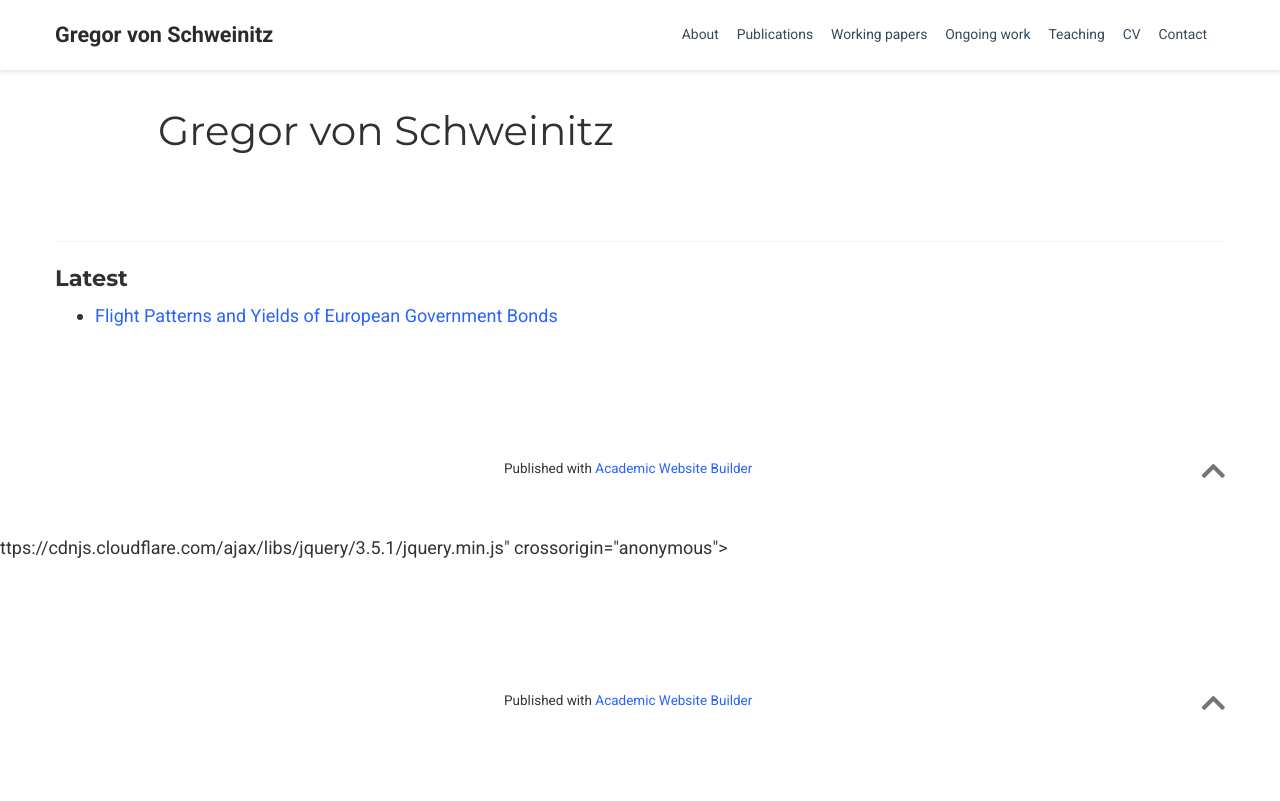
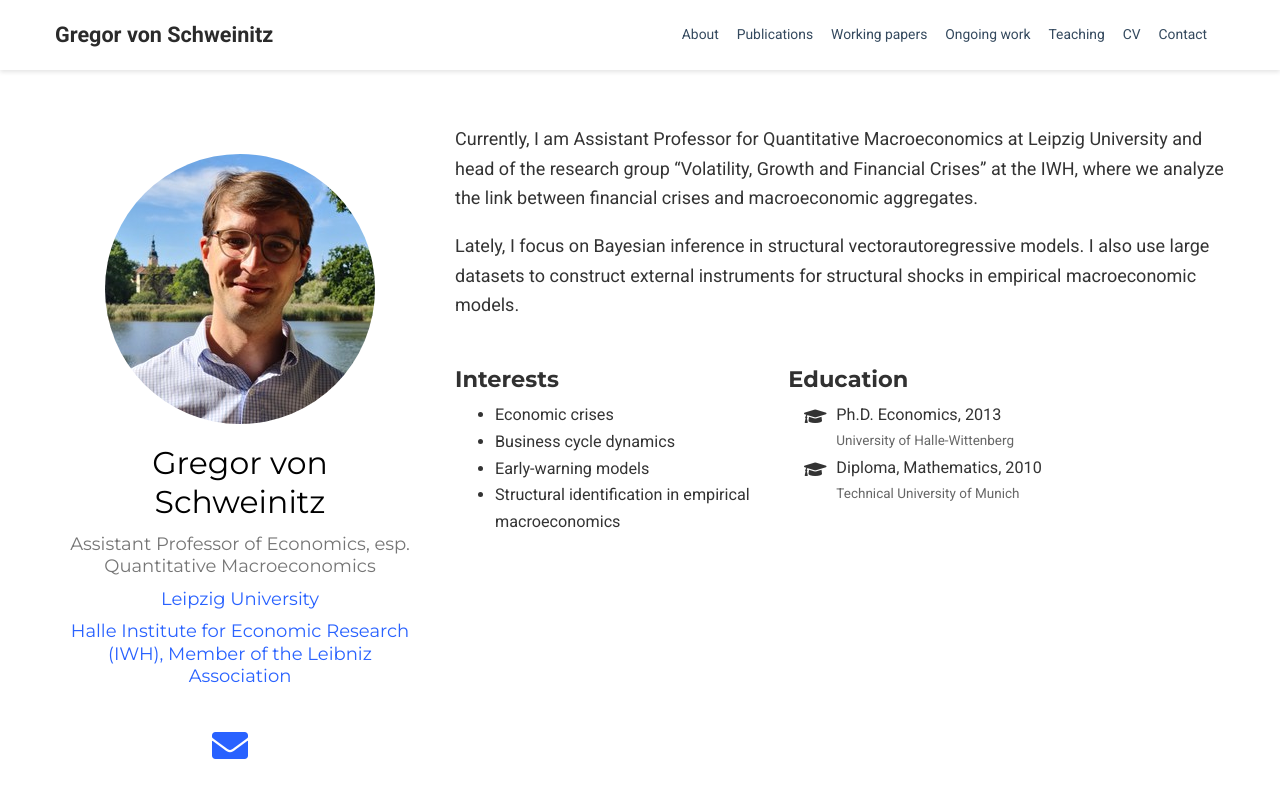
Before and after one commit to gvschweinitz/gvschweinitz.github.io, a plain HTML site: page author/gregor-von-schweinitz/index.html in a window 1280 px wide. Shown: the top 801 px of the page. Drawn offline with nearby package versions, Linux system fonts and the light colour scheme; some packages are replaced by stand-ins of ours; a script that the page names is missing; some icons are missing.

Commit message:
version 2020-09-22

```diff
--- a/author/gregor-von-schweinitz/index.html
+++ b/author/gregor-von-schweinitz/index.html
@@ -261,7 +261,7 @@
   <meta property="og:description" content="Assistant Professor of Economics, esp. Quantitative Macroeconomics"><meta property="og:image" content="https://gvschweinitz.org/images/icon_hu0d8d1ec397c09509224655023435de71_27805_512x512_fill_lanczos_center_2.png">
   <meta property="twitter:image" content="https://gvschweinitz.org/images/icon_hu0d8d1ec397c09509224655023435de71_27805_512x512_fill_lanczos_center_2.png"><meta property="og:locale" content="en-us">
 
-    <meta property="og:updated_time" content="2013-07-01T00:00:00&#43;00:00">
+
 
 
 
@@ -644,10 +644,6 @@
 
 
 
-<div class="universal-wrapper pt-3">
-  <h1>Gregor von Schweinitz</h1>
-</div>
-
 
 <section id="profile-page" class="pt-5">
   <div class="container">
@@ -657,16 +653,163 @@
 
 
 
-    <div class="article-widget content-widget-hr">
-      <h3>Latest</h3>
-      <ul>
+
+
+
+
+
+
+
+
+
+
+
+
+
+
+
+<div class="row">
+  <div class="col-12 col-lg-4">
+    <div id="profile">
+
+
+
+      <img class="avatar avatar-circle" src="/author/gregor-von-schweinitz/avatar_huace3ec906670fa168cc366aac8ec8373_1592880_270x270_fill_q90_lanczos_center.jpg" alt="Gregor von Schweinitz">
+
+
+      <div class="portrait-title">
+        <h2>Gregor von Schweinitz</h2>
+        <h3>Assistant Professor of Economics, esp. Quantitative Macroeconomics</h3>
+
+
+        <h3>
+          <a href="https://www.wifa.uni-leipzig.de/itvwl/makro/team/schweinitz.html" target="_blank" rel="noopener">
+          <span>Leipzig University</span>
+          </a>
+        </h3>
+
+        <h3>
+          <a href="https://www.iwh-halle.de/en/about-the-iwh/team/detail/gregor-von-schweinitz/" target="_blank" rel="noopener">
+          <span>Halle Institute for Economic Research (IWH), Member of the Leibniz Association</span>
+          </a>
+        </h3>
+
+      </div>
+
+      <ul class="network-icon" aria-hidden="true">
+
+
+
+
+
+
+
+
+
+
+
 
         <li>
-          <a href="/publication/flightpatterns/">Flight Patterns and Yields of European Government Bonds</a>
+          <a href="/#contact" >
+            <i class="fas fa-envelope big-icon"></i>
+          </a>
+        </li>
+
+
+
+
+
+
+
+
+
+
+        <li>
+          <a href="https://scholar.google.de/citations?hl=de&amp;user=R9QnCBkAAAAJ" target="_blank" rel="noopener">
+            <i class="ai ai-google-scholar big-icon"></i>
+          </a>
+        </li>
+
+
+
+
+
+
+
+
+
+
+        <li>
+          <a href="/pdf/CV_en.pdf" >
+            <i class="ai ai-cv big-icon"></i>
+          </a>
         </li>
 
       </ul>
+
     </div>
+  </div>
+  <div class="col-12 col-lg-8">
+
+
+
+
+    <p>Currently, I am Assistant Professor for Quantitative Macroeconomics at Leipzig University and head of the research group &ldquo;Volatility, Growth and Financial Crises&rdquo; at the IWH, where we analyze the link between financial crises and macroeconomic aggregates.</p>
+<p>Lately, I focus on Bayesian inference in structural vectorautoregressive models. I also use large datasets to construct external instruments for structural shocks in empirical macroeconomic models.</p>
+
+
+    <div class="row">
+
+
+      <div class="col-md-5">
+        <h3>Interests</h3>
+        <ul class="ul-interests">
+
+          <li>Economic crises</li>
+
+          <li>Business cycle dynamics</li>
+
+          <li>Early-warning models</li>
+
+          <li>Structural identification in empirical macroeconomics</li>
+
+        </ul>
+      </div>
+
+
+
+      <div class="col-md-7">
+        <h3>Education</h3>
+        <ul class="ul-edu fa-ul">
+
+          <li>
+            <i class="fa-li fas fa-graduation-cap"></i>
+            <div class="description">
+              <p class="course">Ph.D. Economics, 2013</p>
+              <p class="institution">University of Halle-Wittenberg</p>
+            </div>
+          </li>
+
+          <li>
+            <i class="fa-li fas fa-graduation-cap"></i>
+            <div class="description">
+              <p class="course">Diploma, Mathematics, 2010</p>
+              <p class="institution">Technical University of Munich</p>
+            </div>
+          </li>
+
+        </ul>
+      </div>
+
+
+    </div>
+  </div>
+</div>
+
+
+
+
+
 
   </div>
 </section>
@@ -812,139 +955,3 @@
 
 </body>
 </html>
-ttps://cdnjs.cloudflare.com/ajax/libs/jquery/3.5.1/jquery.min.js" integrity="sha256-9/aliU8dGd2tb6OSsuzixeV4y/faTqgFtohetphbbj0=" crossorigin="anonymous"></script>
-      <script src="https://cdnjs.cloudflare.com/ajax/libs/jquery.imagesloaded/4.1.4/imagesloaded.pkgd.min.js" integrity="sha256-lqvxZrPLtfffUl2G/e7szqSvPBILGbwmsGE1MKlOi0Q=" crossorigin="anonymous"></script>
-      <script src="https://cdnjs.cloudflare.com/ajax/libs/jquery.isotope/3.0.6/isotope.pkgd.min.js" integrity="sha256-CBrpuqrMhXwcLLUd5tvQ4euBHCdh7wGlDfNz8vbu/iI=" crossorigin="anonymous"></script>
-      <script src="https://cdnjs.cloudflare.com/ajax/libs/fancybox/3.5.7/jquery.fancybox.min.js" integrity="sha256-yt2kYMy0w8AbtF89WXb2P1rfjcP/HTHLT7097U8Y5b8=" crossorigin="anonymous"></script>
-      <script src="https://cdnjs.cloudflare.com/ajax/libs/instant.page/5.1.0/instantpage.min.js" integrity="sha512-1+qUtKoh9XZW7j+6LhRMAyOrgSQKenQ4mluTR+cvxXjP1Z54RxZuzstR/H9kgPXQsVB8IW7DMDFUJpzLjvhGSQ==" crossorigin="anonymous"></script>
-
-
-
-
-
-        <script src="https://cdnjs.cloudflare.com/ajax/libs/highlight.js/10.1.2/highlight.min.js" integrity="sha512-7t8APmYpzEsZP7CYoA7RfMPV9Bb+PJHa9x2WiUnDXZx3XHveuyWUtvNOexhkierl5flZ3tr92dP1mMS+SGlD+A==" crossorigin="anonymous"></script>
-
-        <script src="https://cdnjs.cloudflare.com/ajax/libs/highlight.js/10.1.2/languages/r.min.js"></script>
-
-
-
-
-
-
-
-
-
-
-    <script>const code_highlighting = true;</script>
-
-
-
-
-
-
-
-
-
-
-
-
-
-
-
-
-
-
-
-
-
-
-
-
-
-
-
-
-
-
-
-
-
-
-
-
-    <script src="/js/academic.min.7c0855509a679f5c89322b27a9552a2f.js"></script>
-
-
-
-
-
-
-
-
-
-
-  <div class="container">
-    <footer class="site-footer">
-
-
-  <p class="powered-by">
-
-  </p>
-
-
-
-
-
-
-
-
-
-  <p class="powered-by">
-
-    Published with
-    <a href="https://sourcethemes.com/academic/" target="_blank" rel="noopener">Academic Website Builder</a>
-
-
-
-    <span class="float-right" aria-hidden="true">
-      <a href="#" class="back-to-top">
-        <span class="button_icon">
-          <i class="fas fa-chevron-up fa-2x"></i>
-        </span>
-      </a>
-    </span>
-
-  </p>
-</footer>
-
-  </div>
-
-
-
-<div id="modal" class="modal fade" role="dialog">
-  <div class="modal-dialog">
-    <div class="modal-content">
-      <div class="modal-header">
-        <h5 class="modal-title">Cite</h5>
-        <button type="button" class="close" data-dismiss="modal" aria-label="Close">
-          <span aria-hidden="true">&times;</span>
-        </button>
-      </div>
-      <div class="modal-body">
-        <pre><code class="tex hljs"></code></pre>
-      </div>
-      <div class="modal-footer">
-        <a class="btn btn-outline-primary my-1 js-copy-cite" href="#" target="_blank">
-          <i class="fas fa-copy"></i> Copy
-        </a>
-        <a class="btn btn-outline-primary my-1 js-download-cite" href="#" target="_blank">
-          <i class="fas fa-download"></i> Download
-        </a>
-        <div id="modal-error"></div>
-      </div>
-    </div>
-  </div>
-</div>
-
-</body>
-</html>
```
Also changed, not shown: index.html (+1 -1 lines), author/gregor-von-schweinitz/avatar_hu4f8409a83ba56745017575183dc1fb92_7873342_270x270_fill_q90_lanczos_center.jpg (deleted), author/gregor-von-schweinitz/avatar_huace3ec906670fa168cc366aac8ec8373_1592880_270x270_fill_q90_lanczos_center.jpg (added), 1 other file.
